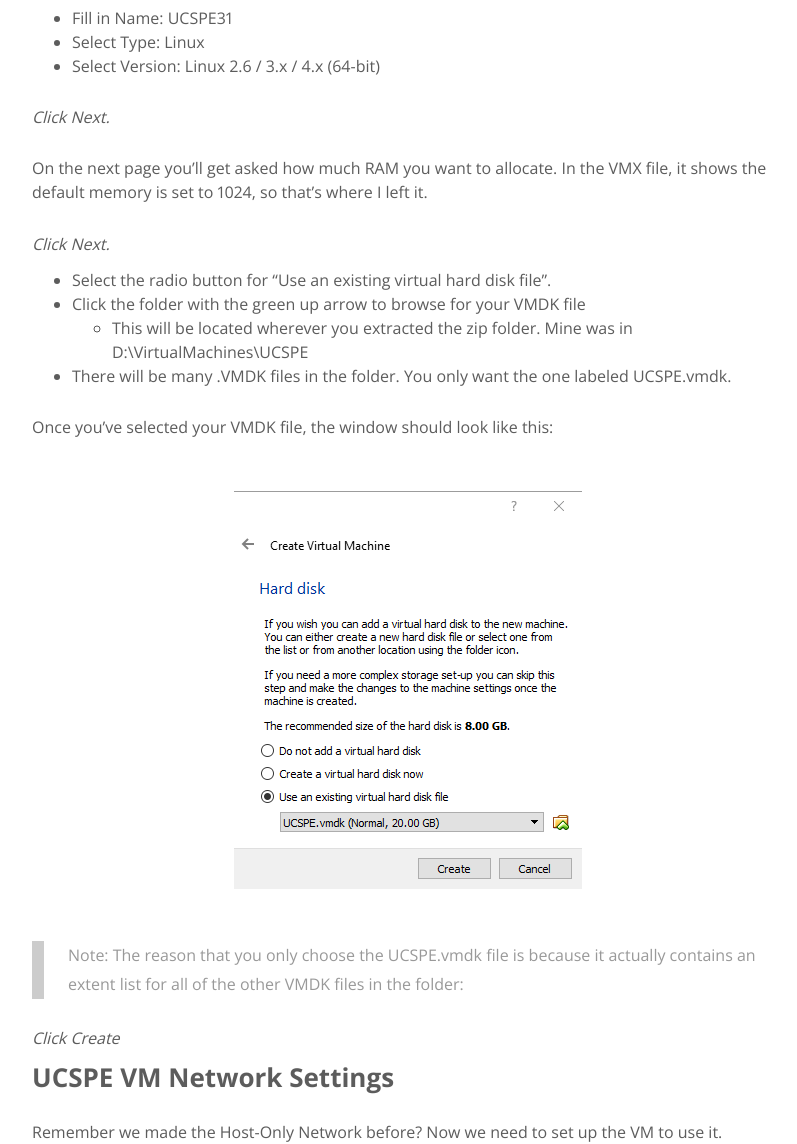
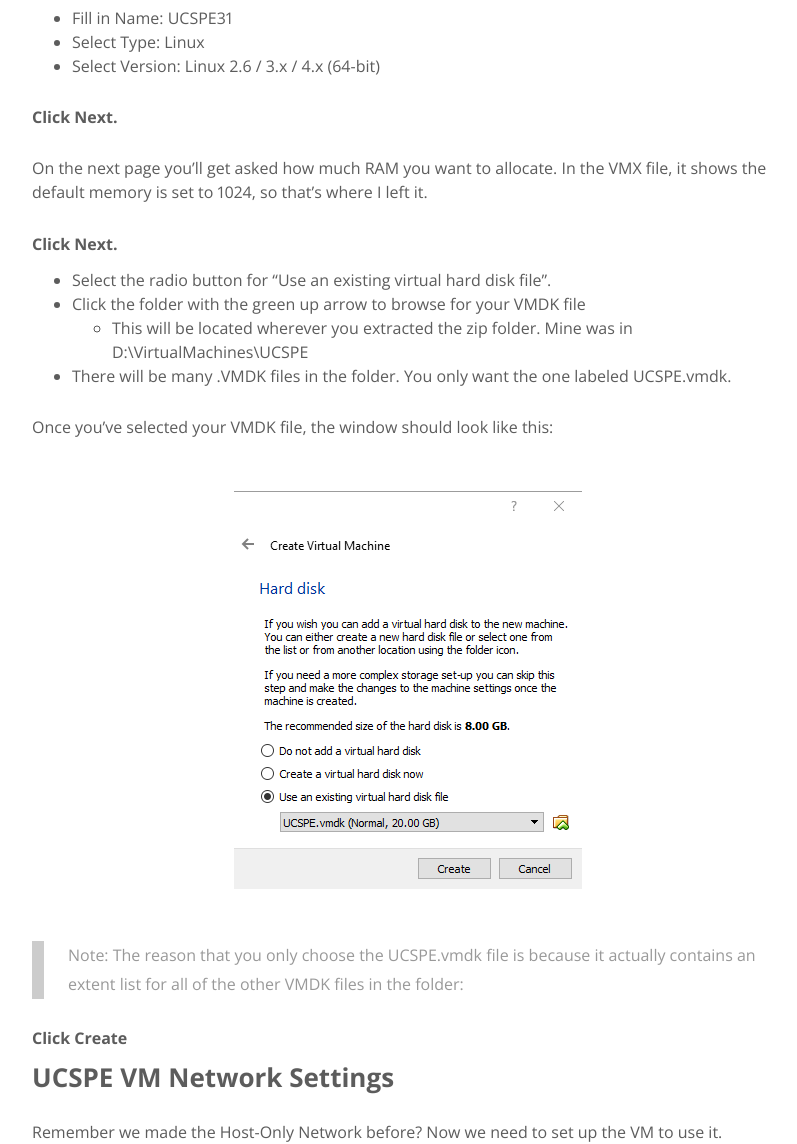
Before and after one commit to FooBartn/FooBartn.github.io, a Jekyll site: the page built from _posts/2017-02-19-ucs-emulator-on-virtualbox.md, in a window 1280 px wide. Shown: the part 2598-3742 px from the top of the page, without its empty margins (240-1037 px from the left). Built offline with Jekyll 4.4.1, drawn with Linux system fonts in a browser that asks for light colours; comment, search, counter and statistics services are not loaded.

Commit message:
Formatting update

```diff
--- a/_posts/2017-02-19-ucs-emulator-on-virtualbox.md
+++ b/_posts/2017-02-19-ucs-emulator-on-virtualbox.md
@@ -48,12 +48,12 @@
 - Select Type: Linux
 - Select Version: Linux 2.6 / 3.x / 4.x (64-bit)
 
-*Click Next.*
+**Click Next.**
 
 On the next page you'll get asked how much RAM you want to allocate. In the VMX file, it shows the default
 memory is set to 1024, so that's where I left it.
 
-*Click Next.*
+**Click Next.**
 
 - Select the radio button for "Use an existing virtual hard disk file".
 - Click the folder with the green up arrow to browse for your VMDK file
@@ -67,7 +67,7 @@
 > Note: The reason that you only choose the UCSPE.vmdk file is because it actually contains an extent list for
 > all of the other VMDK files in the folder:
 
-*Click Create*
+**Click Create**
 
 ## UCSPE VM Network Settings
 
```
